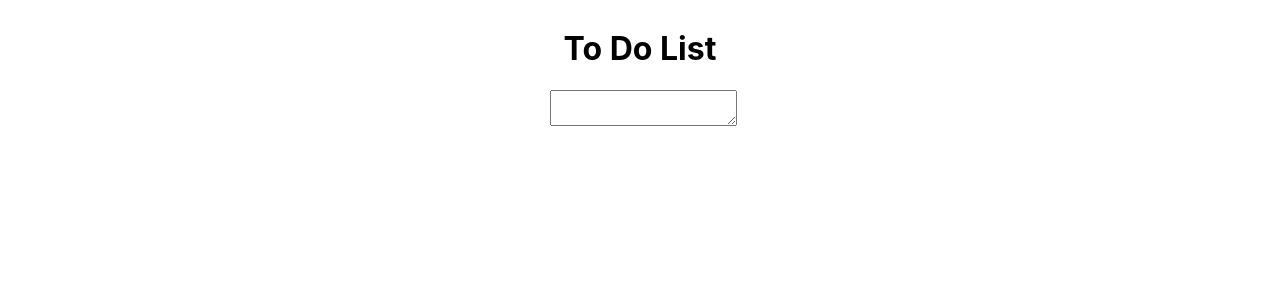
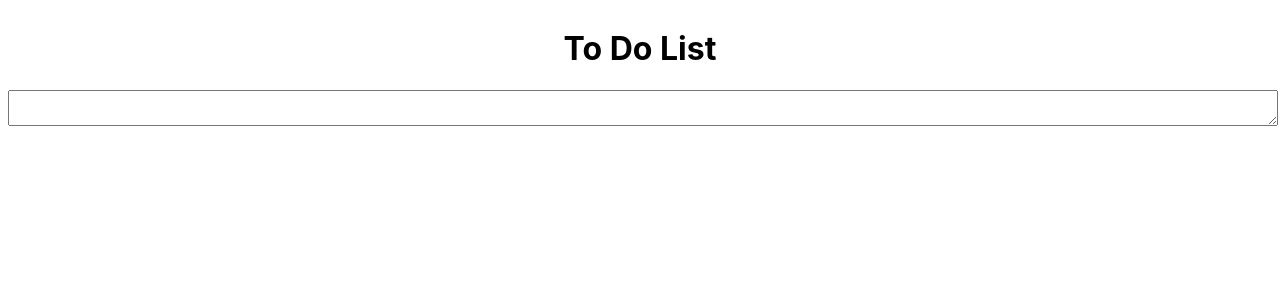
Before and after one commit to CrafterKolyan/todo, a Jekyll site: the page built from index.html, in a window 1280 px wide. Shown: the top 300 px of the page. Built offline with Jekyll 4.4.1, drawn with Linux system fonts in a browser that asks for light colours.

Commit message:
Adding better tags

```diff
--- a/css/main.css
+++ b/css/main.css
@@ -19,6 +19,10 @@ body {
     height: 100%;
 }
 
+.full-width {
+    width: 100%;
+}
+
 .element-full-height {
     flex: 1 1 auto;
 }
@@ -28,7 +32,5 @@ body {
 }
 
 textarea {
-    width: 100%;
-    height: 100%;
     display: block;
 }
--- a/index.html
+++ b/index.html
@@ -8,8 +8,8 @@ javascript: js/main.js
 
 <div class="container full-height">
     <h1>To Do List</h1>
-    <div class="element-full-height">
-        <textarea id="todo" oninput="saveToDo()"></textarea>
+    <div class="element-full-height full-height full-width">
+        <textarea id="todo" oninput="saveToDo()" class="full-height full-width"></textarea>
         <div id="status"></div>
     </div>
 </div>
```
